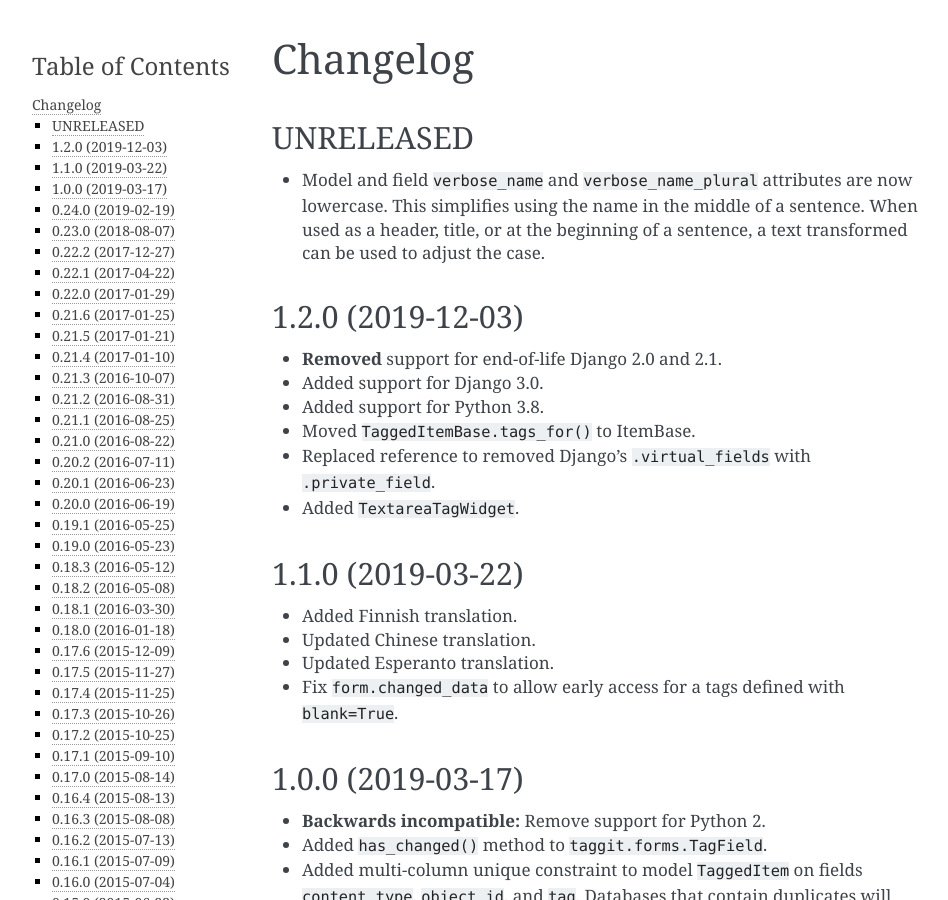
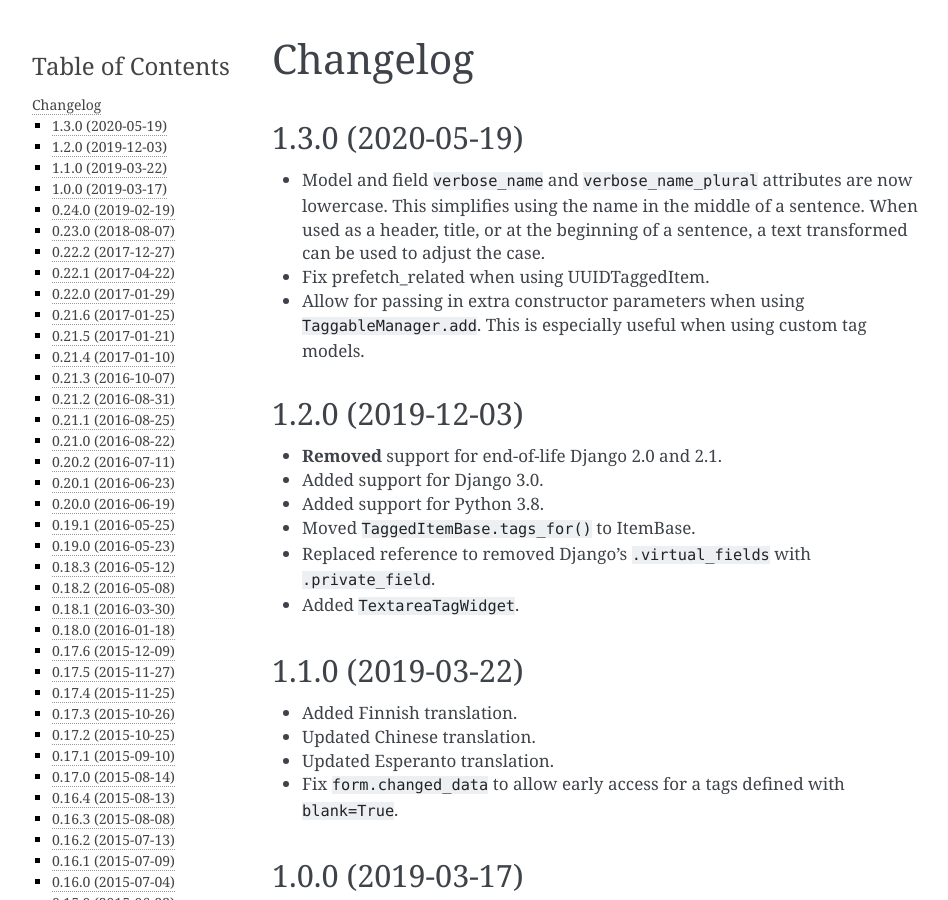
Before and after one commit to jazzband/django-taggit, a Sphinx documentation site: the page built from docs/changelog.rst, in a window 1280 px wide and 900 px high. Shown: the whole window, without its empty margins (148-1096 px from the left). Built offline with Sphinx 7.4.7, drawn with Linux system fonts in a browser that asks for light colours.

Commit message:
Prepare for the next release

```diff
--- a/CHANGELOG.rst
+++ b/CHANGELOG.rst
@@ -1,13 +1,17 @@
 Changelog
 =========
 
-UNRELEASED
-~~~~~~~~~~
+1.3.0 (2020-05-19)
+~~~~~~~~~~~~~~~~~~
 
 * Model and field ``verbose_name`` and ``verbose_name_plural`` attributes are
   now lowercase. This simplifies using the name in the middle of a sentence.
   When used as a header, title, or at the beginning of a sentence, a text
   transformed can be used to adjust the case.
+* Fix prefetch_related when using UUIDTaggedItem.
+* Allow for passing in extra constructor parameters when using
+  ``TaggableManager.add``. This is especially useful when using custom
+  tag models.
 
 1.2.0 (2019-12-03)
 ~~~~~~~~~~~~~~~~~~
--- a/docs/conf.py
+++ b/docs/conf.py
@@ -6,9 +6,9 @@
 copyright = "Alex Gaynor and individual contributors."
 
 # The short X.Y version.
-version = "1.2"
+version = "1.3"
 # The full version, including alpha/beta/rc tags.
-release = "1.2.0"
+release = "1.3.0"
 
 intersphinx_mapping = {
     "django": (
--- a/taggit/__init__.py
+++ b/taggit/__init__.py
@@ -1,4 +1,4 @@
-VERSION = (1, 2, 0)
+VERSION = (1, 3, 0)
 __version__ = ".".join(str(i) for i in VERSION)
 
 default_app_config = "taggit.apps.TaggitAppConfig"
```
